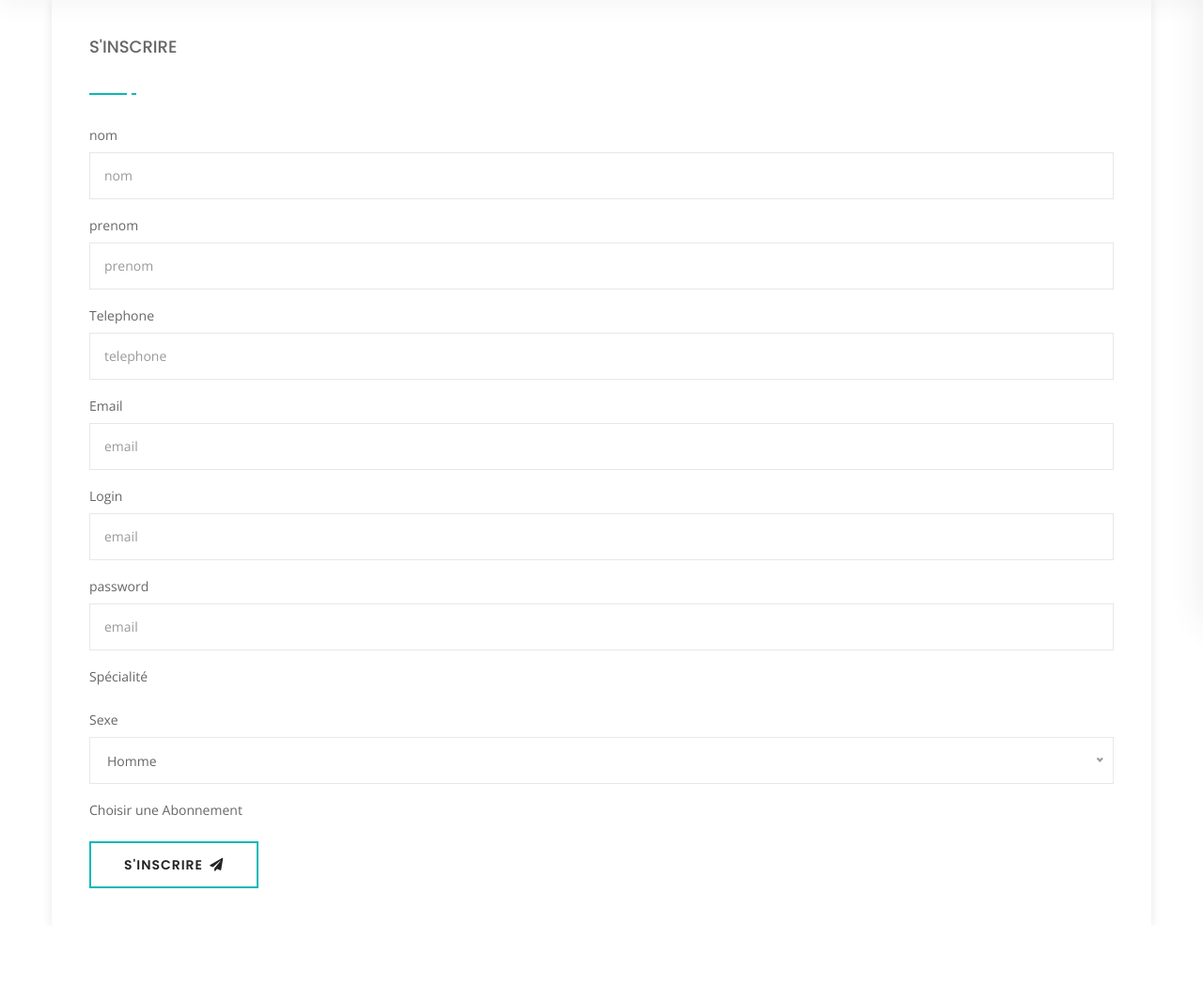
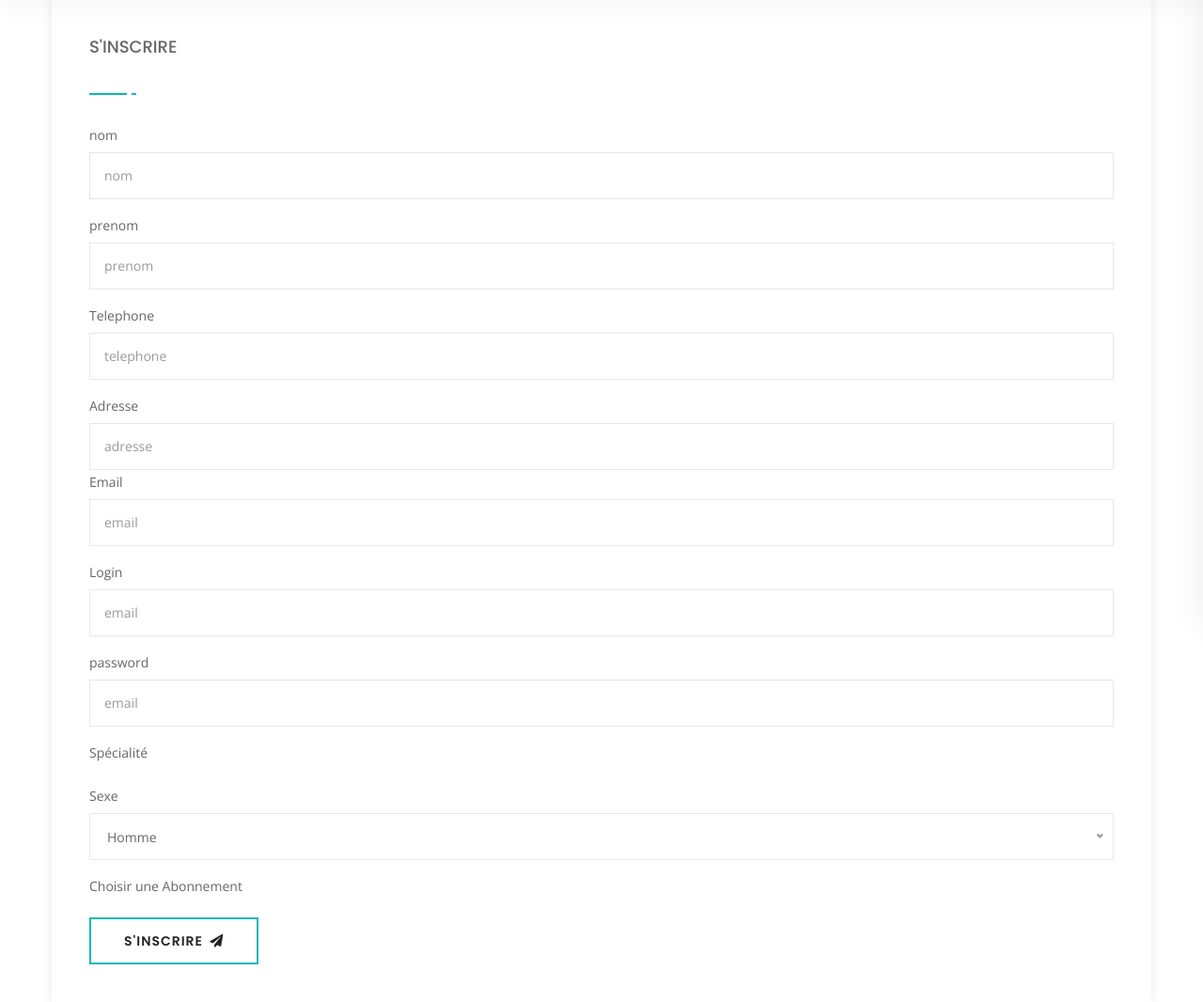
Before and after one commit to YousraHassaine/PFA_Project, a Symfony app: template templates/doctor/register.html.twig in a window 1280 px wide. Shown: the part 148-1214 px from the top of the page at 94% size. Before the commit the page ends 1093 px from the top, so only its background shows below. Run offline with Twig, Linux system fonts and the light colour scheme; the template is opened without the code that fills it, so the values that code supplies are empty; some libraries are stand-ins or nearby versions.

Commit message:
Update register.html.twig

```diff
--- a/templates/doctor/register.html.twig
+++ b/templates/doctor/register.html.twig
@@ -17,6 +17,10 @@
             <div class="form-group">
                 <label>Telephone</label>
                 <input class="form-control" id="l-lname" name="telephone" placeholder="telephone" type="telephone" />
+            </div>
+            <div classe="form-group">
+            <label>Adresse</label>
+                <input class="form-control" id="l-lname" name="adresse" placeholder="adresse" type="text"/>
             </div>
             <div class="form-group">
                 <label>Email </label>
```
